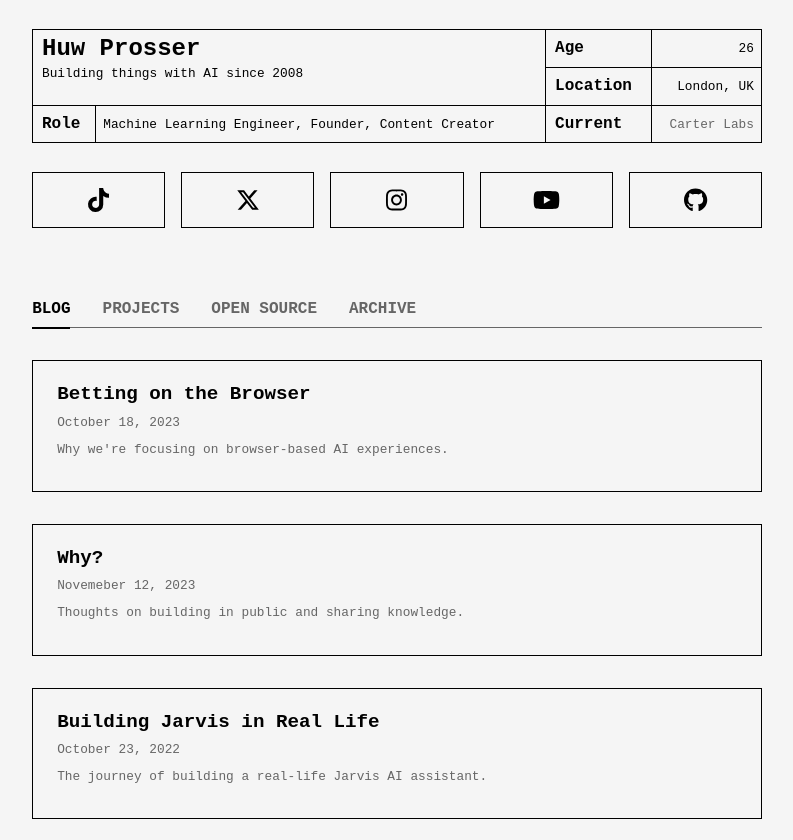
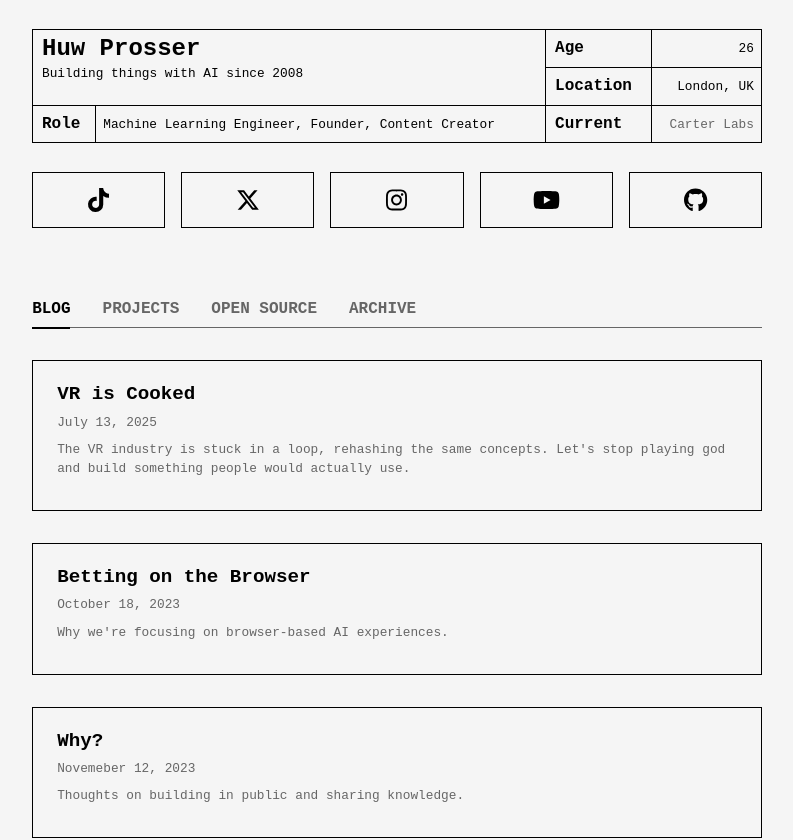
Before and after one commit to huwprosser/huwprosser.github.io, a Next.js app: page / in a window 1280 px wide. Shown: the top 840 px of the page, without its empty margins (243-1036 px from the left). Built offline with nearby package versions, Linux system fonts and the light colour scheme; a web font is replaced by a local one.

Commit message:
Update link in Home component and add new blog post in BlogTab

```diff
--- a/src/app/page.tsx
+++ b/src/app/page.tsx
@@ -78,7 +78,7 @@ export default function Home() {
                         <th>Current</th>
                         <td className="minor-text">
                             <a
-                                href="carter-app://home?source=huwprosser"
+                                href="https://carterlabs.ai"
                                 target="_blank"
                                 rel="noopener"
                             >
--- a/src/components/tabs/BlogTab.tsx
+++ b/src/components/tabs/BlogTab.tsx
@@ -3,6 +3,17 @@ import Link from "next/link";
 export default function BlogTab() {
     return (
         <div className="blog-posts">
+            <Link href="/blog/vr-is-cooked" className="blog-post-link">
+                <div className="blog-post">
+                    <h3>VR is Cooked</h3>
+                    <p className="blog-post-date">July 13, 2025</p>
+                    <p className="blog-post-excerpt">
+                        The VR industry is stuck in a loop, rehashing the same
+                        concepts. Let's stop playing god and build something
+                        people would actually use.
+                    </p>
+                </div>
+            </Link>
             <Link
                 href="/blog/betting-on-the-browser"
                 className="blog-post-link"
```
Also changed, not shown: src/content/blog/vr-is-cooked.mdx (added, +38 -0 lines).
